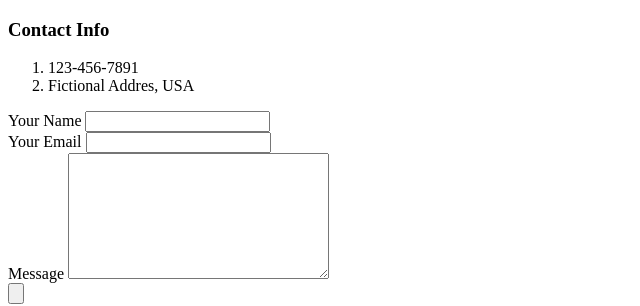
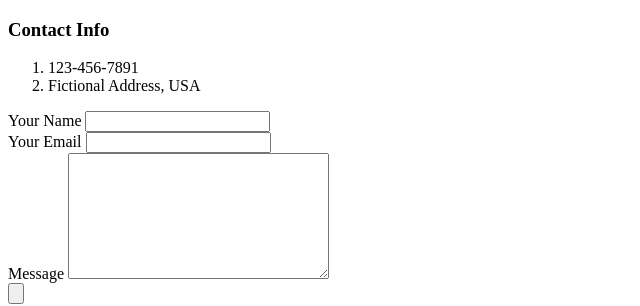
Before and after one commit to rwill282/cv, a plain HTML site: page info.html in a window 1280 px wide. Shown: the full height of the page, 0-640 px from the left. Drawn offline with Linux system fonts and the light colour scheme.

Commit message:
update info for address spelling

```diff
--- a/info.html
+++ b/info.html
@@ -8,7 +8,7 @@
     <h3>Contact Info</h3>
     <ol>
       <li>123-456-7891</li>
-      <li>Fictional Addres, USA</li>
+      <li>Fictional Address, USA</li>
     </ol>
     <form action="mailto:rwill282@gmail.com" method="post" enctype="text/plain">
       <label>Your Name</label>
```
